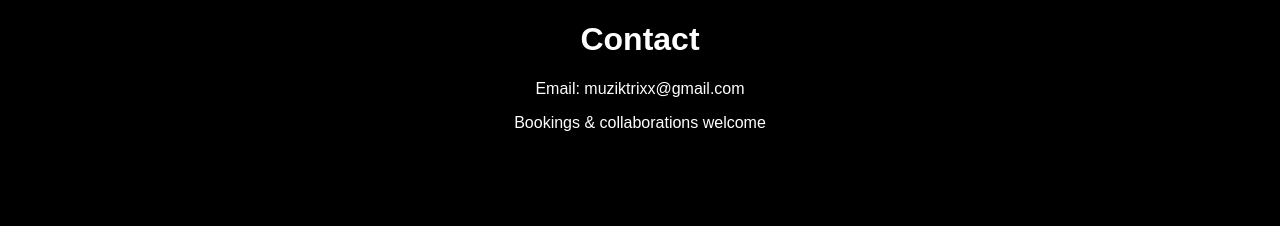
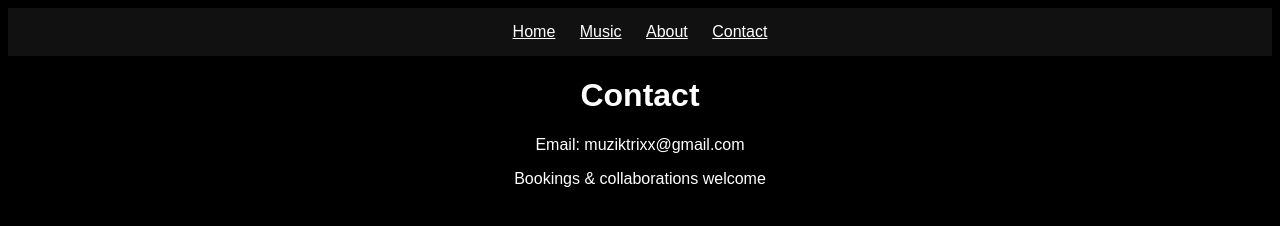
Before and after one commit to muziktrixx-creator/muziktrixx.github.io, a plain HTML site: page contact.html in a window 1280 px wide. Drawn offline with Linux system fonts and the light colour scheme.

Commit message:
Update contact.html
Add menu to contact

```diff
--- a/contact.html
+++ b/contact.html
@@ -1,3 +1,9 @@
+<div style="background:#111; padding:15px;">
+  <a href="index.html" style="color:#fff; margin:10px;">Home</a>
+  <a href="music.html" style="color:#fff; margin:10px;">Music</a>
+  <a href="about.html" style="color:#fff; margin:10px;">About</a>
+  <a href="contact.html" style="color:#fff; margin:10px;">Contact</a>
+</div>
 <!DOCTYPE html>
 <html>
 <head>
```
